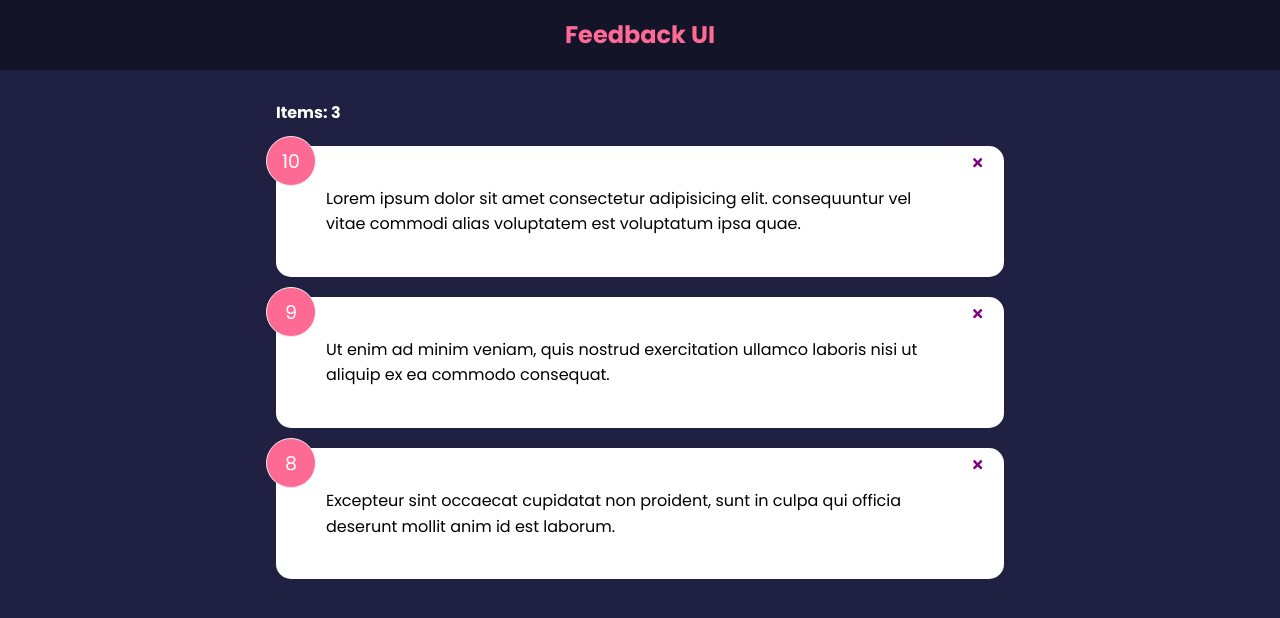
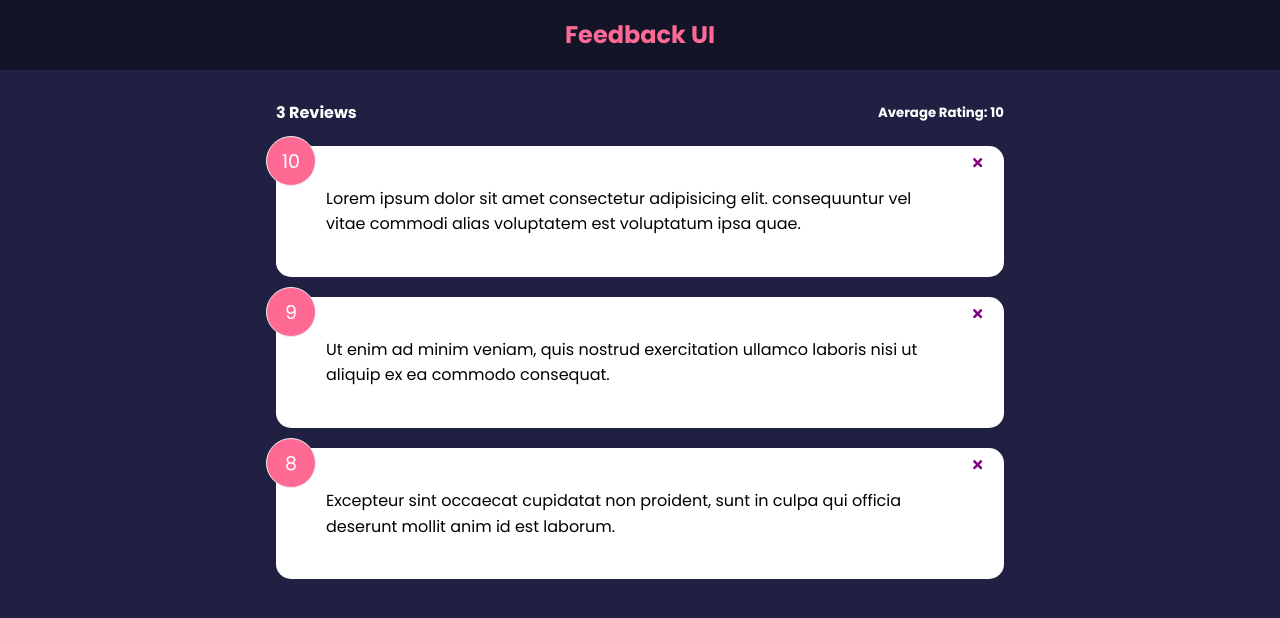
Before and after one commit to bruhu/feedback-app, a React (Create React App) app: page / in a window 1280 px wide. Shown: the top 618 px of the page. Built offline with nearby package versions, Linux system fonts and the light colour scheme.

Commit message:
added hardcoded rating

```diff
--- a/src/components/FeedbackStats.jsx
+++ b/src/components/FeedbackStats.jsx
@@ -1,7 +1,8 @@
 function FeedbackStats({feedback}) {
   return (
     <div className='feedback-stats'>
-      <h4>Items: {feedback.length}</h4>
+      <h4>{feedback.length} Reviews</h4>
+      <h5>Average Rating: 10</h5>
     </div>
   )
 }
```
